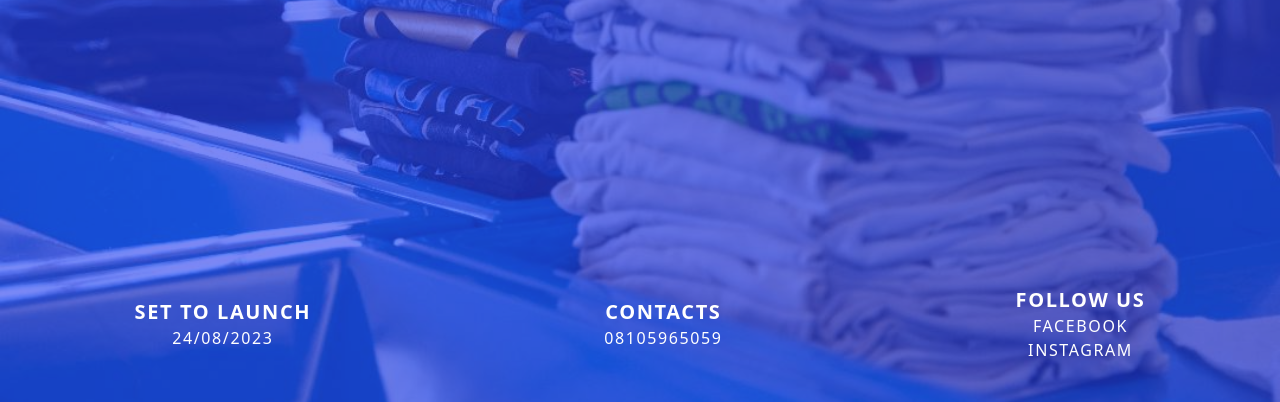
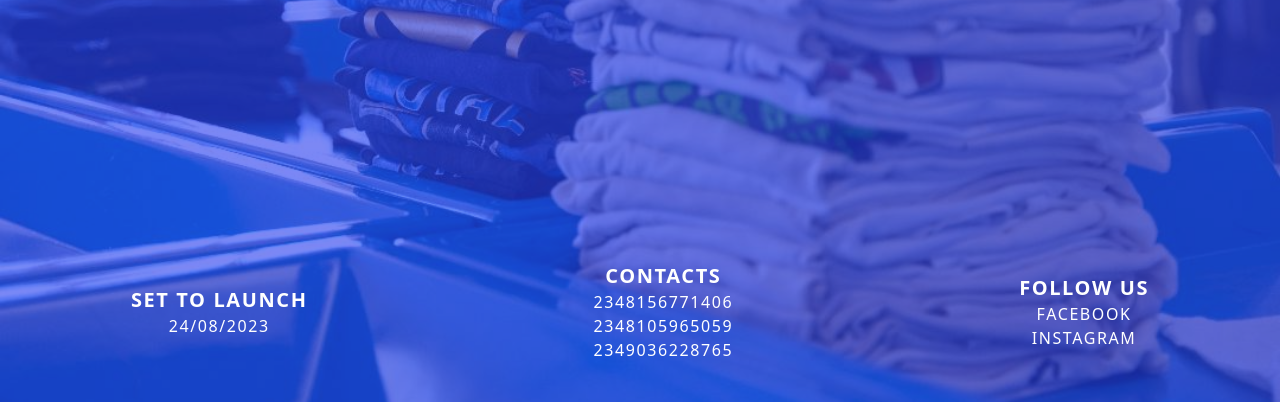
Before and after one commit to adebayor001/Connect_laundry, a plain HTML site: page index.html in a window 1280 px wide. Shown: the part 398-800 px from the top of the page. Drawn offline with nearby package versions, Linux system fonts and the light colour scheme.

Commit message:
edit contacts

```diff
--- a/index.html
+++ b/index.html
@@ -42,7 +42,9 @@
         </div>
         <div>
           <h3 class="text-xl font-bold">contacts</h3>
-          <p class="text-base"> 08105965059</p>
+          <p class="text-base"> 2348156771406</p>
+          <p class="text-base"> 2348105965059</p>
+          <p class="text-base"> 2349036228765</p>
         </div>
         <div>
           <h3 class="text-xl font-bold">follow us</h3>
```
